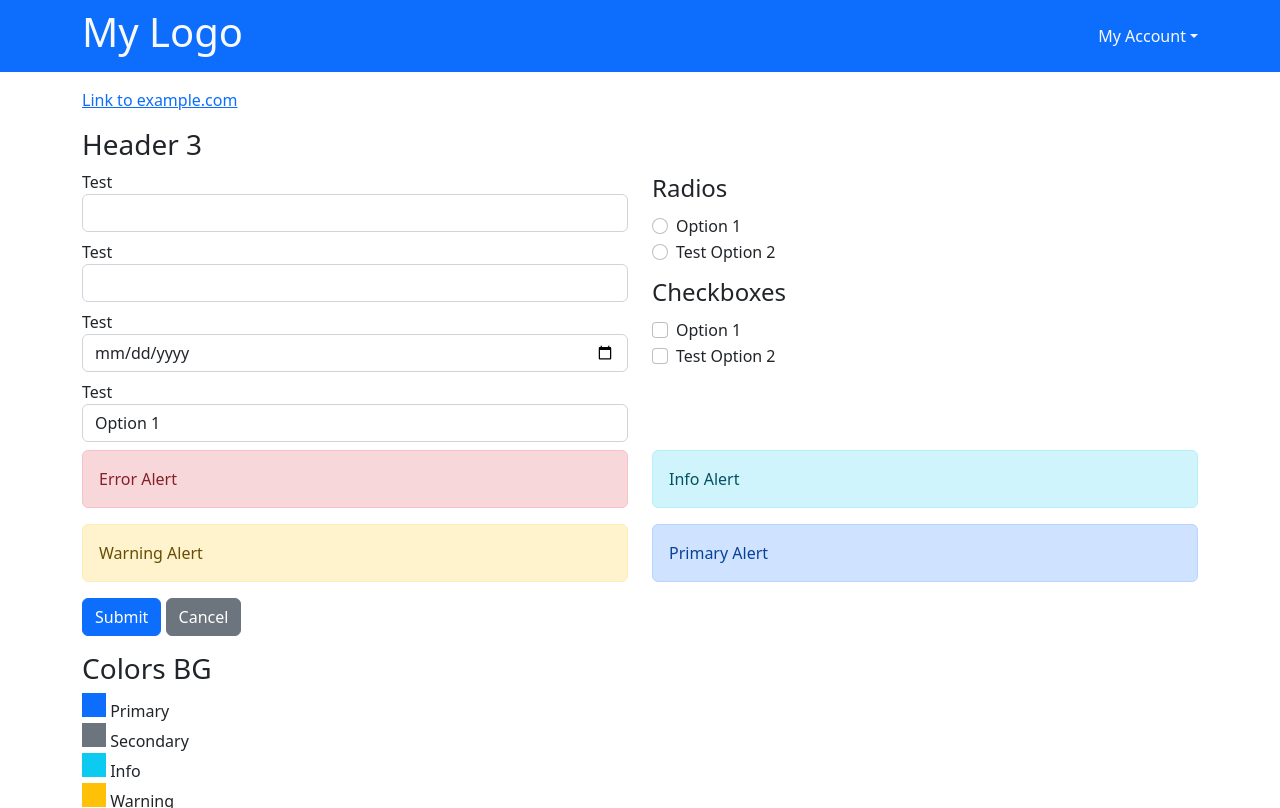
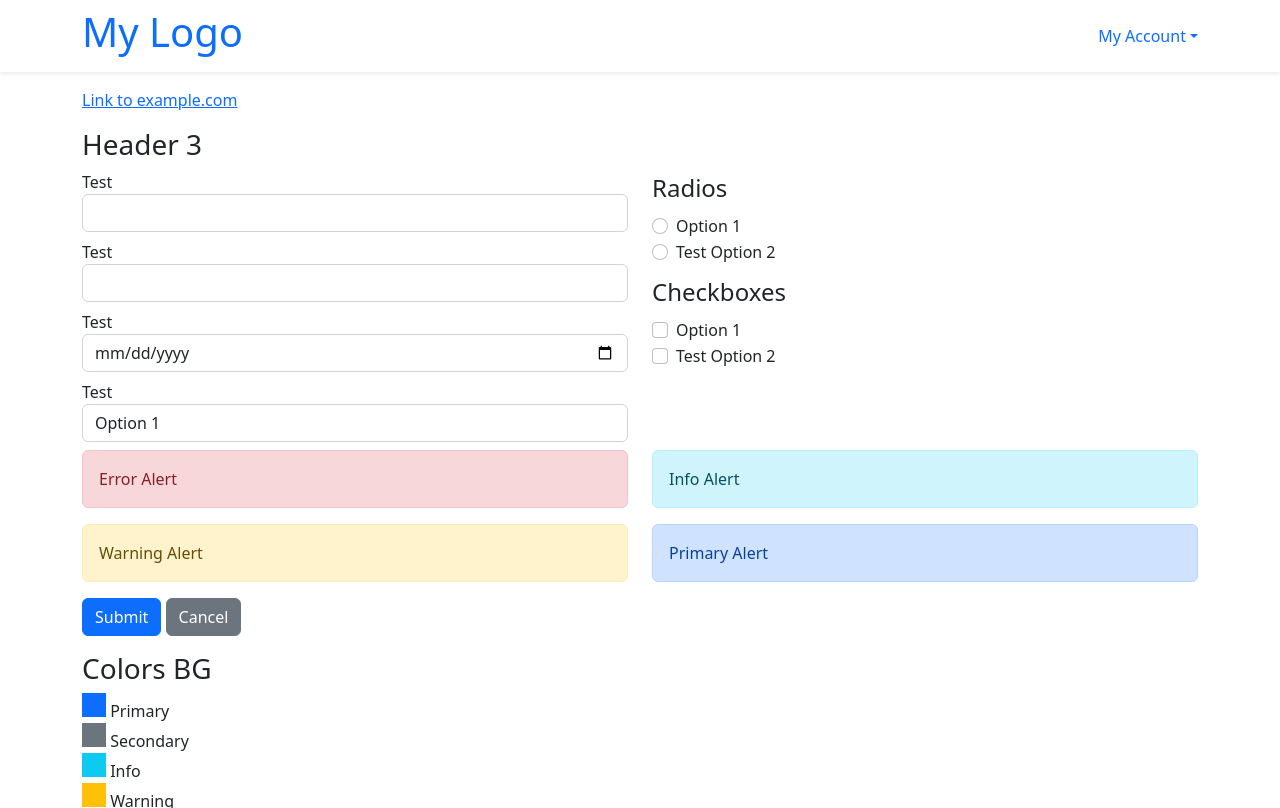
Before and after one commit to upcontent/whitelabel-theme-s, a website: page index.html in a window 1280 px wide. Drawn offline with nearby package versions, Linux system fonts and the light colour scheme; files that its build step writes are made by us from their sources.

Commit message:
Update navbar theme to match new UI

```diff
--- a/index.html
+++ b/index.html
@@ -6,7 +6,7 @@
     <title>Title</title>
 </head>
 <body class="overflow-hidden" style="max-height: 100vh">
-<nav class="navbar bg-primary text-light navb">
+<nav class="navbar text-primary navb shadow shadow-sm">
     <div class="container d-flex justify-content-between">
         <h1 class="">My Logo</h1>
         <div>
```
